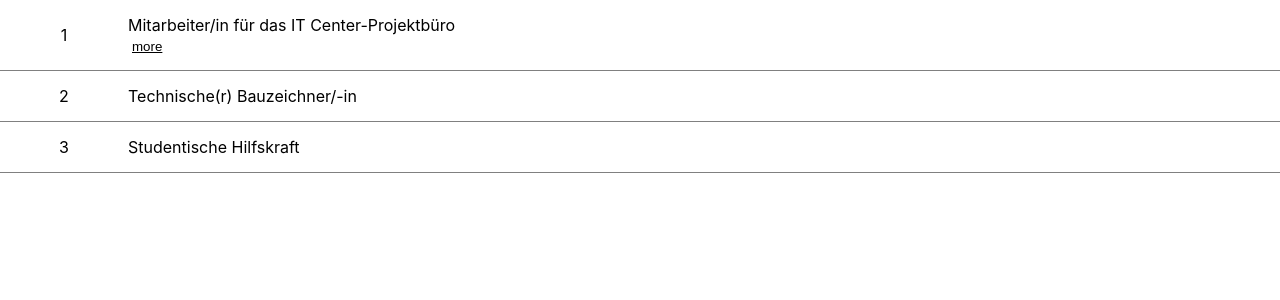
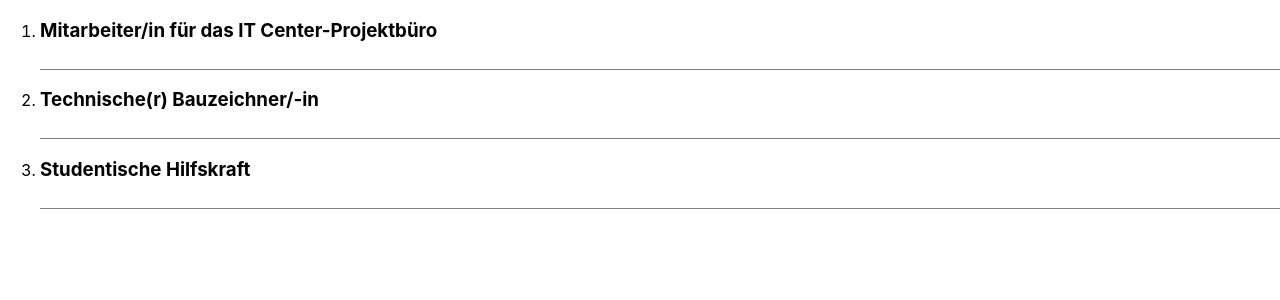
Before and after one commit to SeRin-Yang/React, a React (Create React App) app in the folder assignment02/: page / in a window 1280 px wide. Shown: the top 300 px of the page. Built offline with nearby package versions, Linux system fonts and the light colour scheme.

Commit message:
Change reviewed parts
- Change tags (div -> li, div -> h3, button -> a)
- Divide one class into two classes
- Change the display example (App.js)

```diff
--- a/assignment02/src/App.js
+++ b/assignment02/src/App.js
@@ -3,16 +3,14 @@ import ExpandableListItem from './components/ExpandableListItem/ExpandableListIt
 
 
 function App() {
-  const alertA = () => {
-    alert("Sind Sie auf der Suche nach einem Job?")
-  };
+  const url = "https://ko.reactjs.org/";
 
   return (
-    <>
-      <ExpandableListItem index='1' title='Mitarbeiter/in für das IT Center-Projektbüro' clickEvent={alertA}/>
-      <ExpandableListItem index='2' title='Technische(r) Bauzeichner/-in' clickEvent={alertA}/>
-      <ExpandableListItem index='3' title='Studentische Hilfskraft' clickEvent={alertA}/>
-    </>
+    <ol>
+      <ExpandableListItem title='Mitarbeiter/in für das IT Center-Projektbüro' url={url}/>
+      <ExpandableListItem title='Technische(r) Bauzeichner/-in' url={url}/>
+      <ExpandableListItem title='Studentische Hilfskraft' url={url}/>
+    </ol>
   );
 }
 
--- a/assignment02/src/components/ExpandableListItem/ExpandableListItem.css
+++ b/assignment02/src/components/ExpandableListItem/ExpandableListItem.css
@@ -3,30 +3,23 @@
   height: 50px;
   font-size: 1em;
   align-items: center;
-  display: flex;
   background-color: white;
   border-bottom: 1px solid grey;
 }
 
-.index {
-  width: 10%;
-  text-align: center;
-}
-
-.titleAndMore {
-  width: 90%;
-}
-
-.hide {
+.more {
   min-width: 25px;
   height: 20px;
   padding: 4px 4px;
   color: black;
   cursor: pointer;
   border: none;
-  display: none;
   background-color: inherit;
   text-decoration: underline;
+}
+
+.hide {
+  display: none;
 }
 
 .itemWrapper:hover .hide {
@@ -34,5 +27,5 @@
 }
 
 .itemWrapper:hover{
-  height: 70px;
+  height: 75px;
 }
--- a/assignment02/src/components/ExpandableListItem/ExpandableListItem.js
+++ b/assignment02/src/components/ExpandableListItem/ExpandableListItem.js
@@ -1,18 +1,13 @@
 import './ExpandableListItem.css';
 
-function ExpandableListItem({index, clickEvent, title}) {
+function ExpandableListItem({url, title}) {
   return (
-    <div className='itemWrapper'>
-      <span className='index'>
-        {index}
-      </span>
-      <div className='titleAndMore'>
-        <div>
-          {title}
-        </div>
-        <button className='hide' type='button' onClick={clickEvent}>more</button>
-      </div>
-    </div>
+    <li className='itemWrapper'>
+      <h3>
+        {title}
+      </h3>
+      <a href={url} className="more hide">more</a>
+    </li>
   );
 }
 
```
